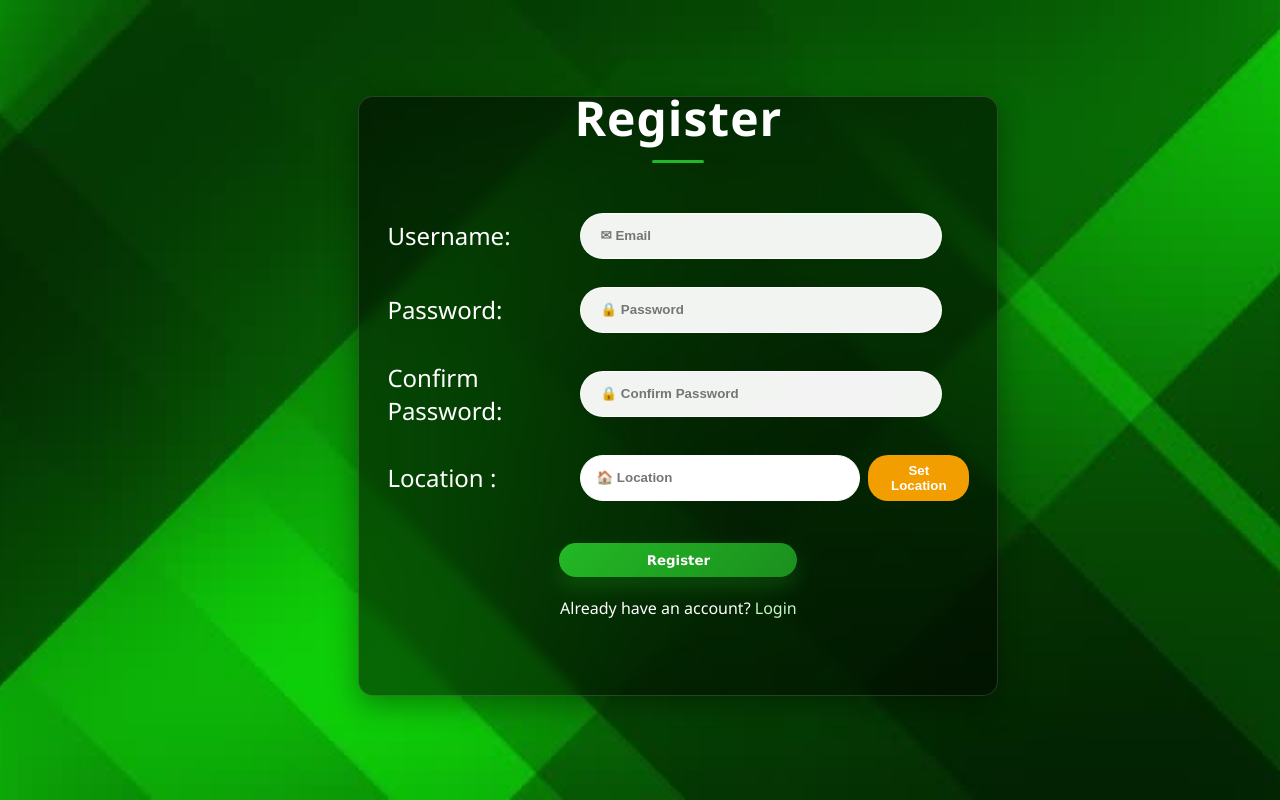
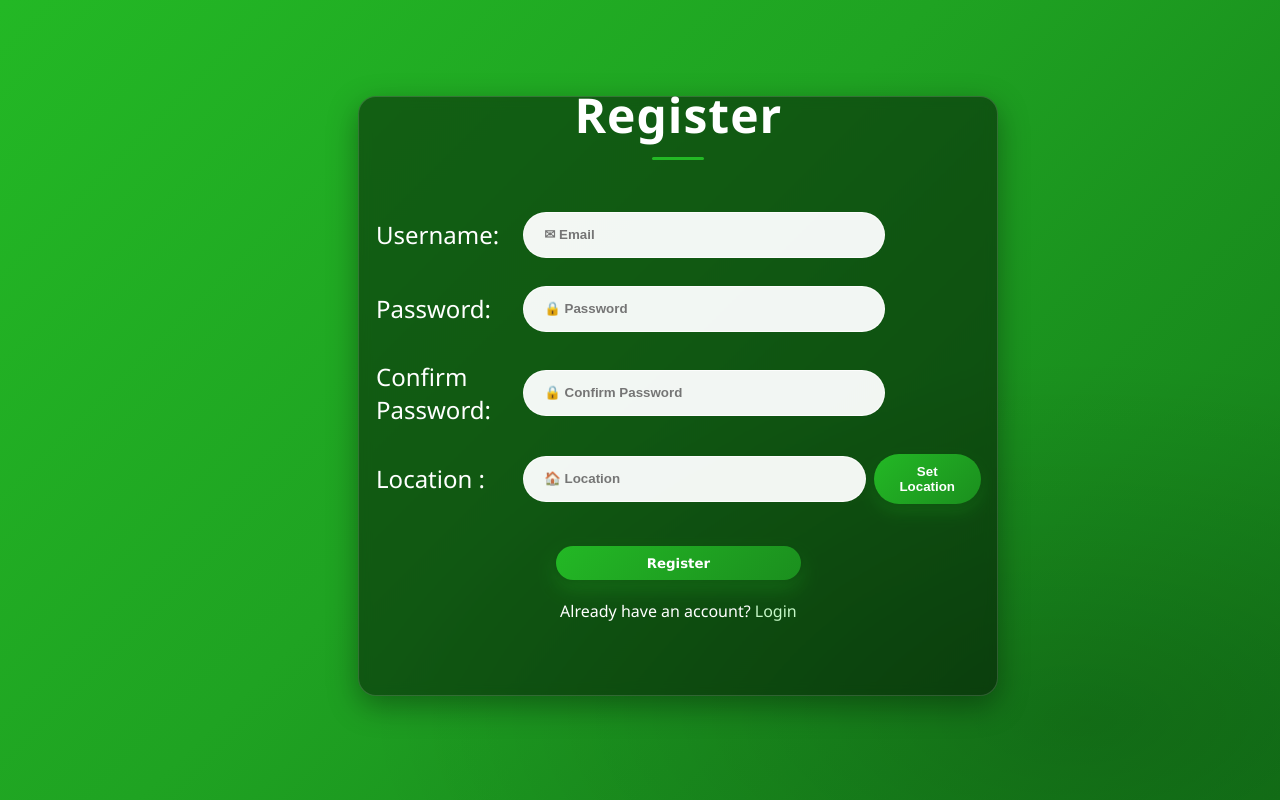
Before and after one commit to ashensilva12/SarpResQ, a React (Vite) app: page /Register in a window 1280 px wide. Built offline with nearby package versions, Linux system fonts and the light colour scheme.

Commit message:
Update Register.css

```diff
--- a/src/component/pages/Register.css
+++ b/src/component/pages/Register.css
@@ -4,11 +4,18 @@
 
 }
 .auth-page{
-    background-image: url('../../assets/login.jpg');
-    background-size: cover;
-    background-position: center;
-    background-repeat: no-repeat;
+    /* Brand-only background (no image) */
+    background-image:
+        radial-gradient(1200px 600px at 85% 90%, rgba(0,0,0,0.18), transparent 60%),
+        linear-gradient(135deg, #23b825 0%, #1fa322 45%, #147a19 100%);
+    background-size: cover, cover;
+    background-position: center, center;
+    background-repeat: no-repeat, no-repeat;
     min-height: 100vh;
+    /* brand variables scoped here */
+    --brand: #23b825;
+    --brand-dark: #1b8f1e;
+    --ring: rgba(35,184,37,0.25);
 }
 .loginbox{
     position: fixed;
@@ -17,14 +24,18 @@
     right: 0;
     width: 50%;
     height: 600px;
-    background-color:rgba(0, 0, 0, 0.5);
+    background: rgba(0, 0, 0, 0.45);
+    border: 1px solid rgba(255,255,255,0.15);
+    box-shadow: 0 10px 30px rgba(0,0,0,0.35);
+    -webkit-backdrop-filter: blur(6px);
+    backdrop-filter: blur(6px);
     display: flex;
     flex-direction: column;
     align-items: center;
     justify-content: center;
     box-sizing: border-box;
-    padding: 0 16px;
-    border-radius: 15px;
+    padding: 8px 18px;
+    border-radius: 18px;
 }
 .loginheader{
     color: white;
@@ -32,8 +43,17 @@
     font-size: 2rem;
     padding-top: 20px;
     text-align: center;
-    margin-bottom: 30px;
+    margin-bottom: 32px;
     letter-spacing: 1px;
+}
+.loginheader::after{
+    content: '';
+    display: block;
+    width: 52px;
+    height: 3px;
+    margin: 10px auto 0;
+    background: var(--brand);
+    border-radius: 2px;
 }
 .table{
     margin-bottom: 100px;
@@ -47,39 +67,58 @@
     padding-top: 20px;
 }
 
-input[type="email"]{
+.loginbox input[type="email"]{
     width:40vh;
     height:5vh;
     border-radius: 40px;
-    background-color: white;
+    background-color: rgba(255,255,255,0.95);
     outline: none;
-    border: 1px solid white;
+    border: 1px solid rgba(255,255,255,0.8);
     padding: 2px 20px;
+    transition: box-shadow 0.2s ease, border-color 0.2s ease, background-color 0.2s ease;
 }
-input[type="password"]{
+.loginbox input[type="password"]{
     width:40vh;
     height:5vh;
     border-radius: 40px;
-    background-color:white;
+    background-color: rgba(255,255,255,0.95);
     outline: none;
-    border: 1px solid white;
+    border: 1px solid rgba(255,255,255,0.8);
     padding: 2px 20px;
+    transition: box-shadow 0.2s ease, border-color 0.2s ease, background-color 0.2s ease;
 }
-td{
+.loginbox input[type="text"]{
+    width:40vh;
+    height:5vh;
+    border-radius: 40px;
+    background-color: rgba(255,255,255,0.95);
+    outline: none;
+    border: 1px solid rgba(255,255,255,0.8);
+    padding: 2px 20px;
+    transition: box-shadow 0.2s ease, border-color 0.2s ease, background-color 0.2s ease;
+}
+.loginbox input:focus{
+    border-color: var(--brand);
+    box-shadow: 0 0 0 4px var(--ring);
+    background-color: #fff;
+}
+.table td{
     font-size: 1.5rem;
 }
-input::placeholder{
+.loginbox input::placeholder{
     font-weight: bold;
 }
-button[type="submit"]{
+.loginbox button[type="submit"]{
     text-decoration: none;
     color:white;
     border-radius: 40px;
-    background-color: red;
+    background: linear-gradient(135deg, var(--brand) 0%, var(--brand-dark) 100%);
     padding:1.2vh 15%;
     font-family: Verdana, Geneva, Tahoma, sans-serif;
     font-weight: bold;
     border: none;
+    box-shadow: 0 10px 20px rgba(35,184,37,0.25), 0 2px 6px rgba(0,0,0,0.2);
+    transition: transform 0.15s ease, box-shadow 0.2s ease, filter 0.2s ease;
 
 }
 .loginbutton{
@@ -90,19 +129,21 @@ button[type="submit"]{
     text-align: center;
     padding-top: 30px;
 }
-button[type="submit"]:hover{
-    background-color: rgb(226, 15, 15);
-    border: 1px solid white;
+.loginbox button[type="submit"]:hover{
+    transform: translateY(-1px);
+    box-shadow: 0 12px 24px rgba(35,184,37,0.3), 0 3px 10px rgba(0,0,0,0.25);
 }
+.loginbox button[type="submit"]:active{ transform: translateY(0); }
 .table tr:last-child td{
     font-size: medium;
     padding-top: 12px;
 }
-a{
-    color: tomato;
+.loginbox a{
+    color: #c5f7c7;
     text-decoration: none;
     font-size: medium;
 }
+.loginbox a:hover{ text-decoration: underline; color: #eaffeb; }
 
 
 @media (max-width: 1024px) {
@@ -165,20 +206,23 @@ a{
     height: 5vh;
     border-radius: 40px;
     padding: 2px 16px;
-    border: 1px solid white;
-    background-color: white;
+    border: 1px solid rgba(255,255,255,0.8);
+    background-color: rgba(255,255,255,0.95);
 }
 .set-location-btn{
-    background-color: rgba(255,165,0,0.95);
-    color: #fff;
+    background: linear-gradient(135deg, var(--brand) 0%, var(--brand-dark) 100%);
+    color: white;
     border: none;
-    padding: 8px 12px;
-    border-radius: 20px;
+    padding: 10px 16px;
+    border-radius: 40px;
     cursor: pointer;
     font-weight: bold;
+    box-shadow: 0 8px 16px rgba(35,184,37,0.2), 0 2px 6px rgba(0,0,0,0.18);
+    transition: transform 0.15s ease, box-shadow 0.2s ease, filter 0.2s ease;
 }
 .set-location-btn:hover{
-    background-color: rgb(230,120,0);
+    transform: translateY(-1px);
+    box-shadow: 0 10px 20px rgba(35,184,37,0.28), 0 3px 10px rgba(0,0,0,0.22);
 }
 
 @media (max-width: 600px) {
```
